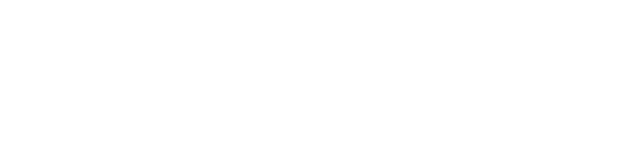
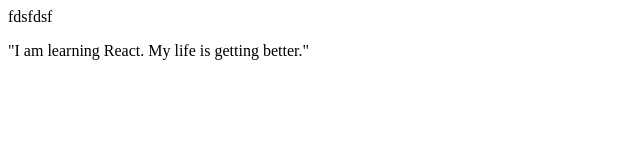
Before and after one commit to acciojob/render-component-react-Manish68829, a React app: page / in a window 1280 px wide. Shown: the whole page, without its empty margins (0-640 px from the left). Built offline with nearby package versions, Linux system fonts and the light colour scheme.

Commit message:
first commit

```diff
--- a/src/components/App.js
+++ b/src/components/App.js
@@ -1,9 +1,12 @@
 import React, {Component, useState} from "react";
 import '../styles/App.css';
+import Sentence from "./Sentence";
 
 const App = () => {
   return (
-    <div id="main"></div>
+    <div id="main">fdsfdsf
+      <Sentence></Sentence>
+    </div>
   )
 }
 
--- /dev/null
+++ b/src/components/Sentence.js
@@ -0,0 +1,12 @@
+import react, {useState} from "react";
+
+function Sentence(){
+
+    return(
+        <div id="root">
+         <p>"I am learning React. My life is getting better."</p>
+        </div>
+    )
+}
+
+export default Sentence;
```
Also changed, not shown: dist/index.html, dist/index_bundle.js, 1 other file.
